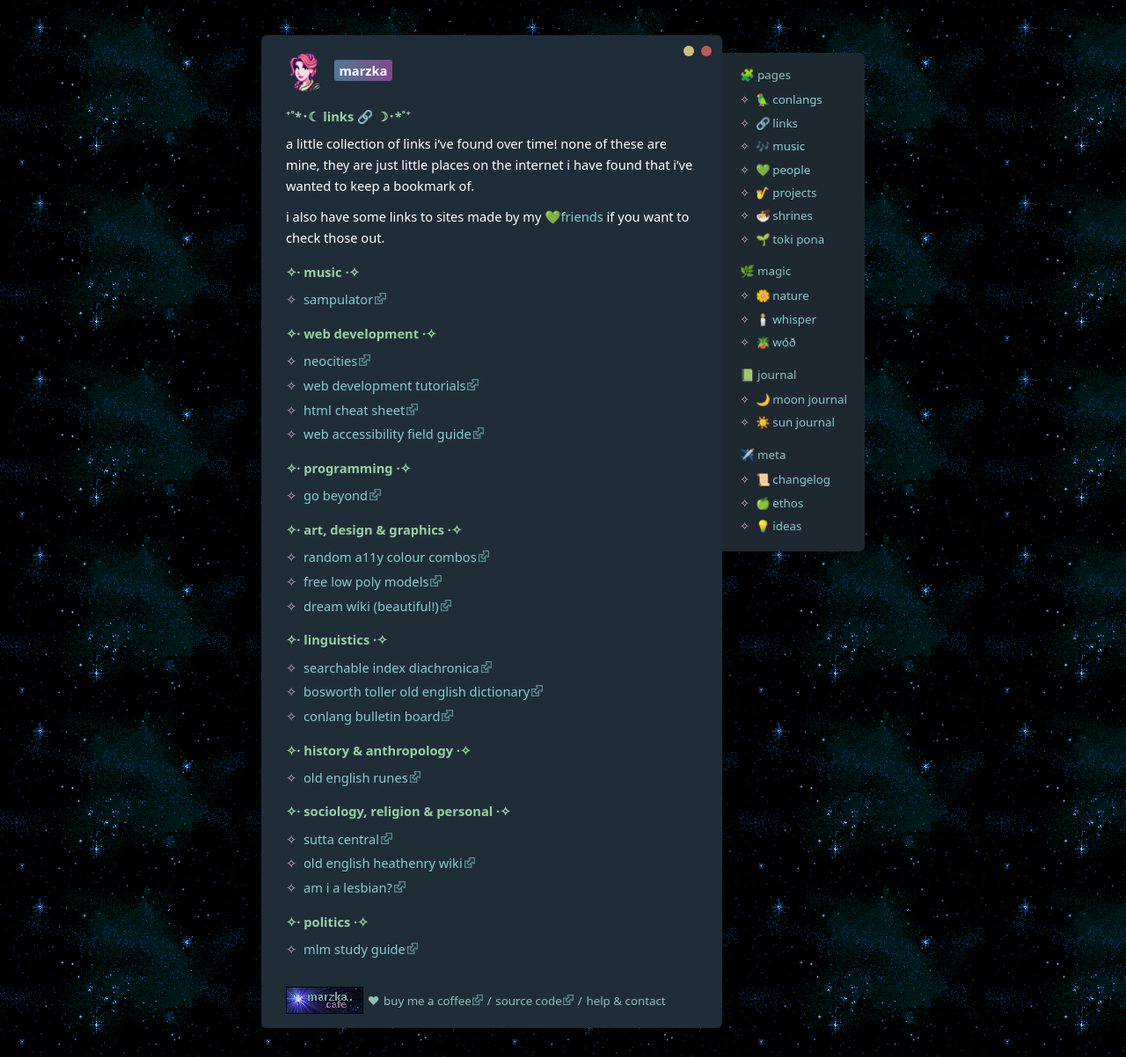
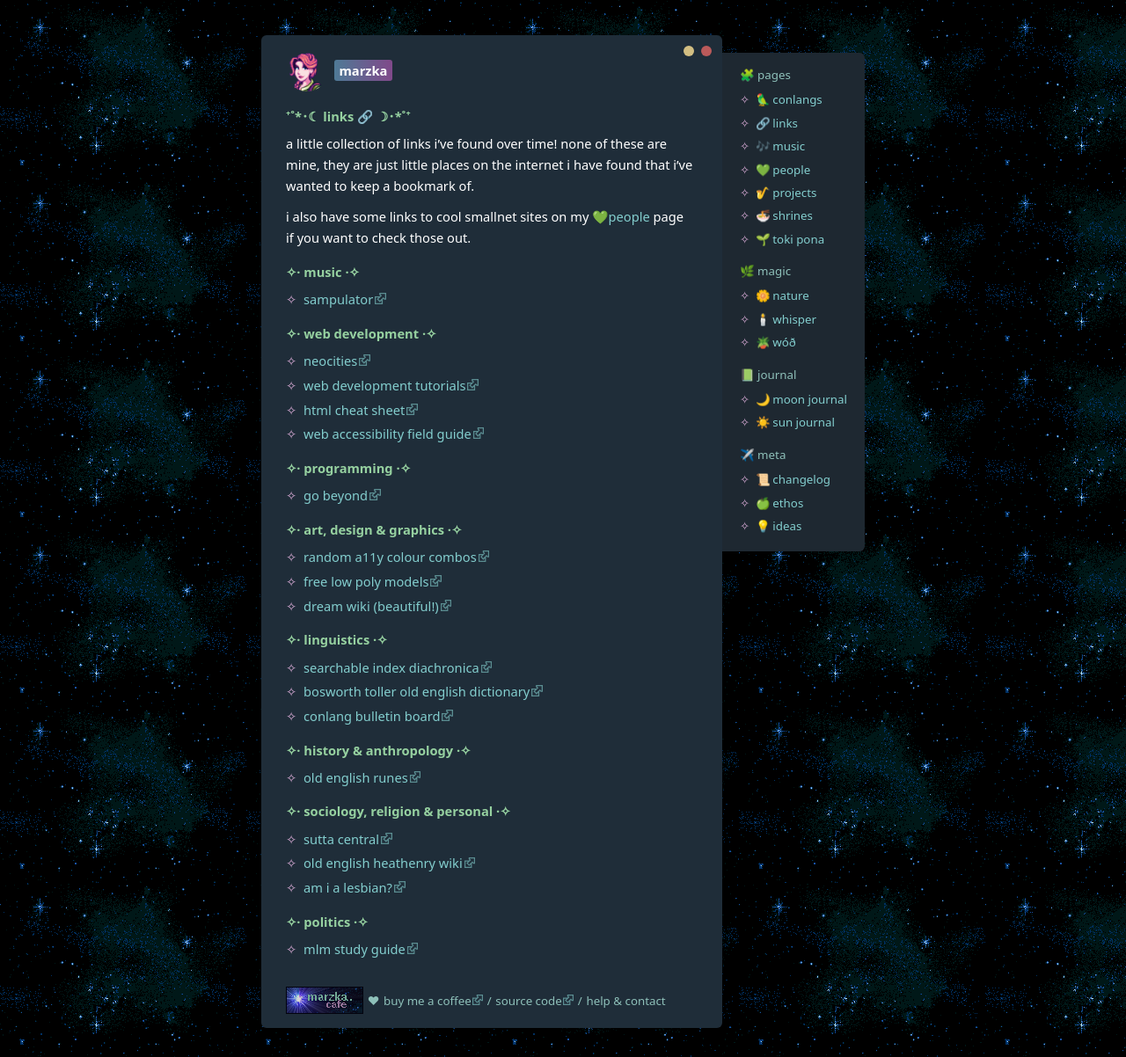
Before and after one commit to m5ka/maria.town, a Jekyll site: the page built from _pages/links.md, in a window 1280 px wide. Shown: the whole page at 88% size. Built offline with Jekyll 4.4.1, drawn with Linux system fonts in a browser that asks for light colours; Markdown is read by kramdown in place of the engine named in the settings.

Commit message:
🔗 fix broken link

```diff
--- a/_pages/links.md
+++ b/_pages/links.md
@@ -7,7 +7,7 @@
 ---
 a little collection of links i've found over time! none of these are mine, they are just little places on the internet i have found that i've wanted to keep a bookmark of.
 
-i also have some links to sites made by my 💚<a href="/friends">friends</a> if you want to check those out.
+i also have some links to cool smallnet sites on my 💚<a href="{% link _pages/people.md %}">people</a> page if you want to check those out.
 
 ## music
 * [sampulator](http://sampulator.com/)
```
